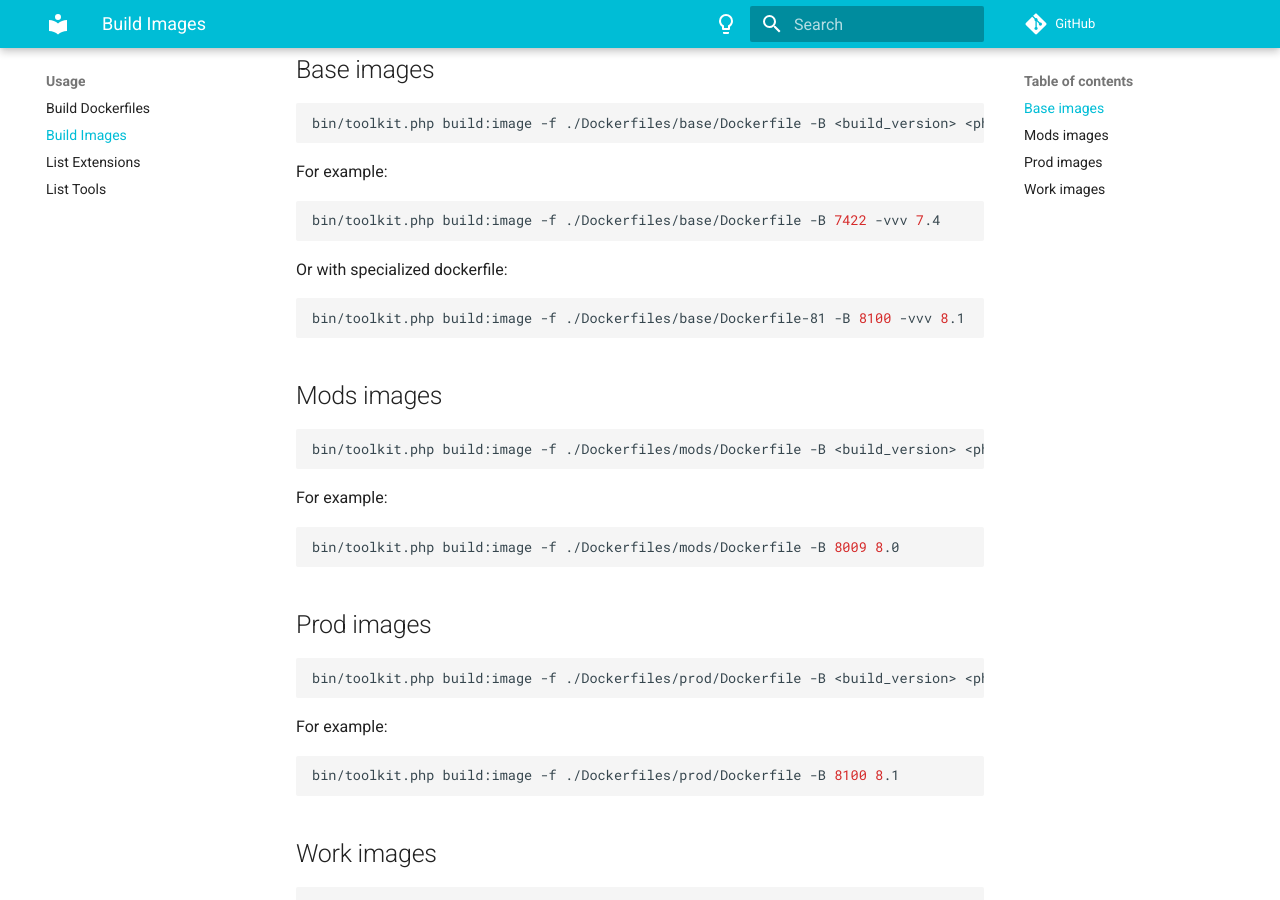
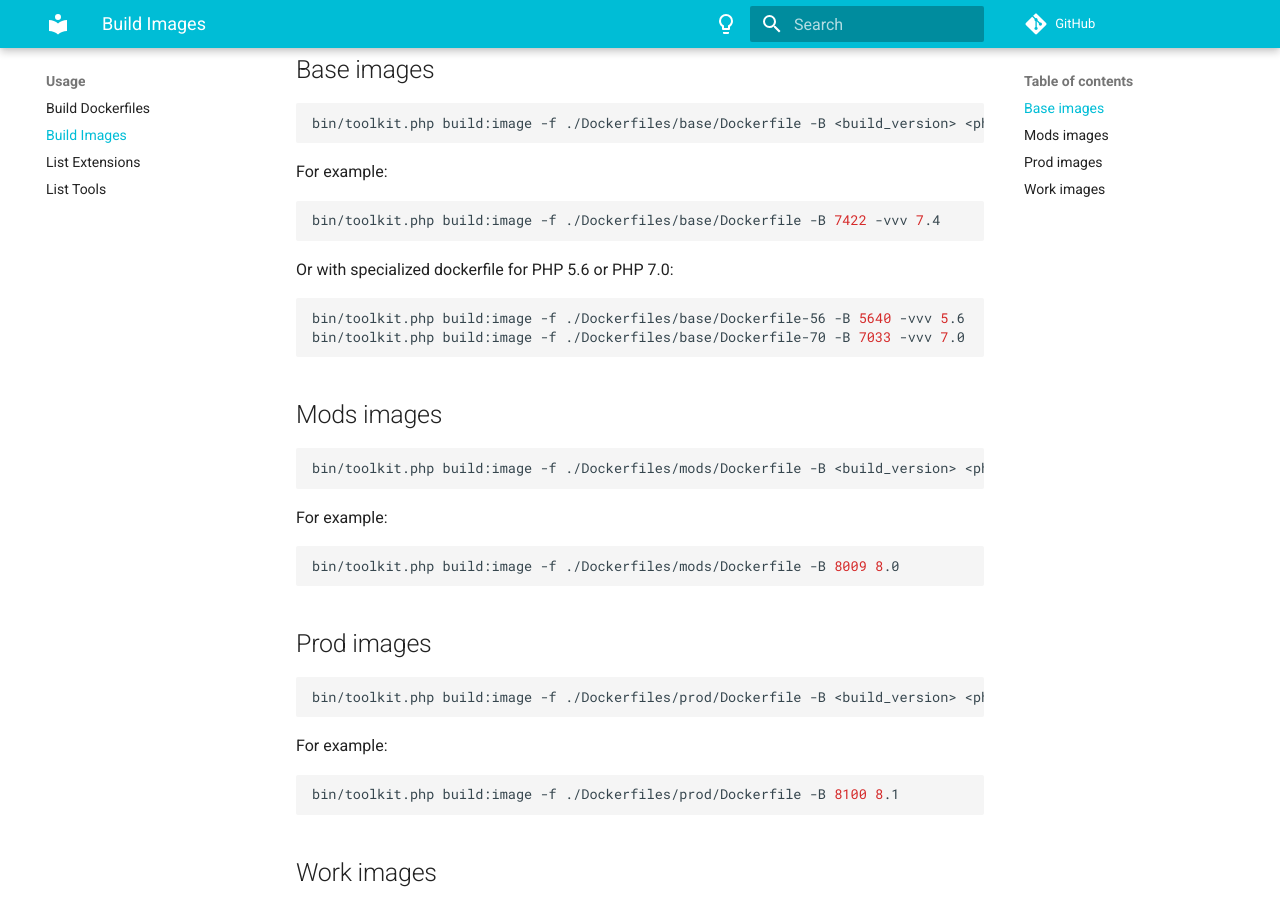
Before and after one commit to llaville/docker-php-toolbox, an MkDocs documentation site: the page built from docs/usage/build-image.md, in a window 1280 px wide and 900 px high, scrolled down 401 px. Built offline with MkDocs 1.6.1 and Material for MkDocs 9.7.7, drawn with Linux system fonts in a browser that asks for light colours; comment, search, counter and statistics services are not loaded.

Commit message:
update documentation for specialized docker images (in context of PR #28)

````diff
--- a/docs/usage/build-image.md
+++ b/docs/usage/build-image.md
@@ -19,10 +19,11 @@ For example:
 bin/toolkit.php build:image -f ./Dockerfiles/base/Dockerfile -B 7422 -vvv 7.4
 ```
 
-Or with specialized dockerfile:
+Or with specialized dockerfile for PHP 5.6 or PHP 7.0:
 
 ```shell
-bin/toolkit.php build:image -f ./Dockerfiles/base/Dockerfile-81 -B 8100 -vvv 8.1
+bin/toolkit.php build:image -f ./Dockerfiles/base/Dockerfile-56 -B 5640 -vvv 5.6
+bin/toolkit.php build:image -f ./Dockerfiles/base/Dockerfile-70 -B 7033 -vvv 7.0
 ```
 
 ## Mods images
````
Also changed, not shown: docs/usage/build-dockerfile.md (+3 -2 lines).
